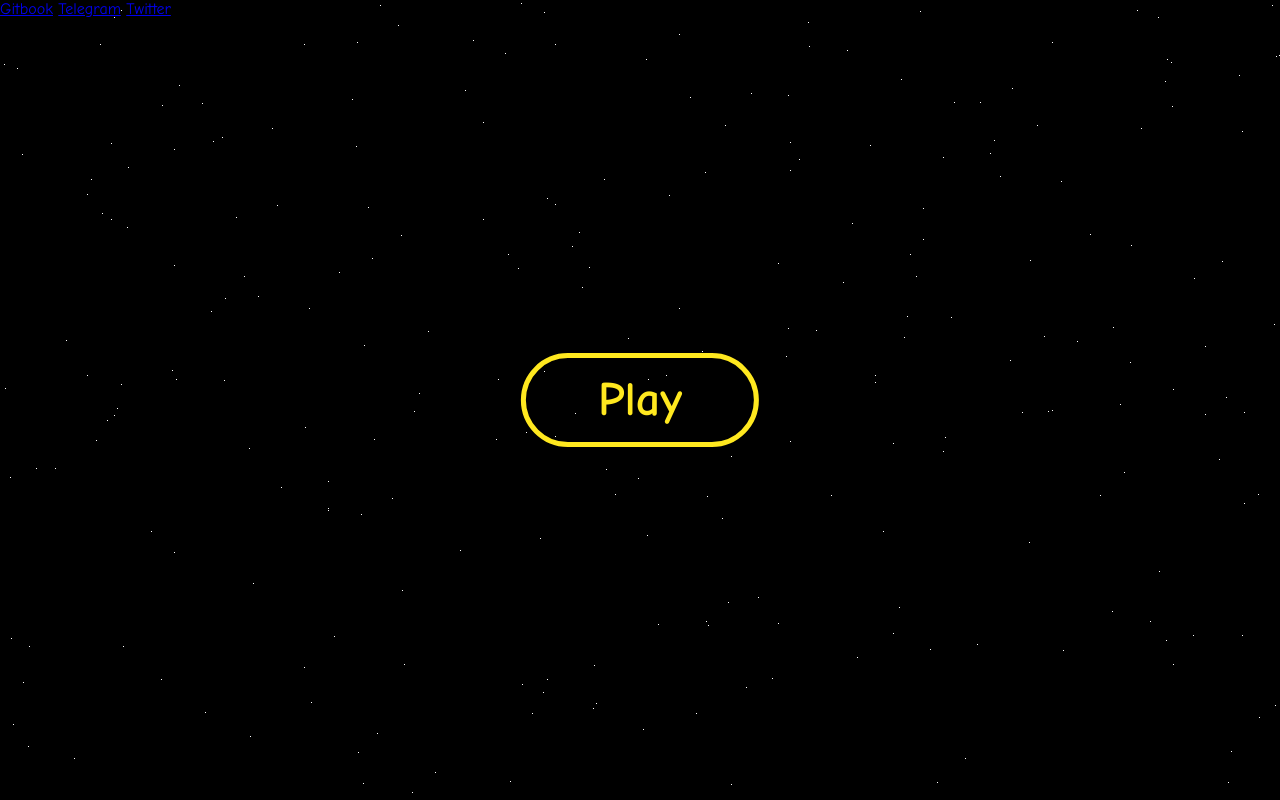
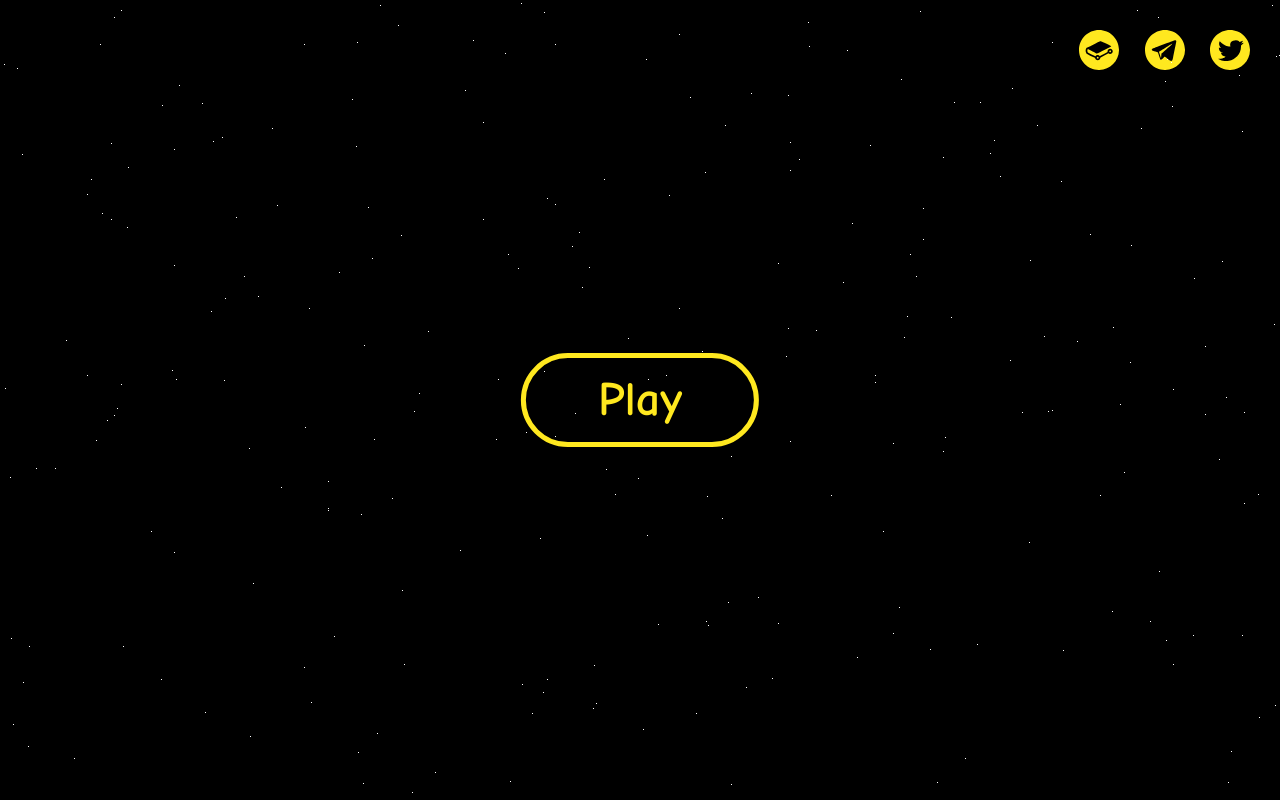
Before and after one commit to Doge-Wars/landingpage, a plain HTML site: page index.html in a window 1280 px wide. Drawn offline with nearby package versions, Linux system fonts and the light colour scheme; no server answers.

Commit message:
Social icons.

```diff
--- a/index.css
+++ b/index.css
@@ -176,3 +176,22 @@ h1, h2, h3, h4, h5, h6 {
 .replay {
     display: none;
 }
+
+header {
+    text-align: right;
+    padding: 10px;
+}
+
+a.social {
+    text-decoration: none;
+}
+
+a.social svg {
+    width: 40px;
+    margin: 20px 20px 0 0;
+    transition: fill .3s ease-in-out;
+}
+
+a.social:hover svg {
+    fill: #fff;
+}
--- a/index.html
+++ b/index.html
@@ -5,9 +5,24 @@
     </head>
     <body>
         <header>
-            <a href="https://app.gitbook.com/o/3as4Uh9WOR6W8otIi3fr/s/0TuqDBqqLV7TGGODs7kA">Gitbook</a>
-            <a href="https://tg.me/">Telegram</a>
-            <a href="https://twitter.com/">Twitter</a>
+            <a title="Gitbook" class="social" target="_blank" href="https://app.gitbook.com/o/3as4Uh9WOR6W8otIi3fr/s/0TuqDBqqLV7TGGODs7kA">
+                <svg xmlns="http://www.w3.org/2000/svg" viewBox="0 0 164.83 164.83" fill="#FFE81F">
+                    <path class="e" d="M128.6,84.45c-.1,0-.19-.01-.29-.01-1.93,0-3.57,1.49-3.72,3.45-.16,2.06,1.38,3.85,3.44,4.01,.1,0,.19,.01,.29,.01,1.93,0,3.57-1.49,3.72-3.45,.16-2.06-1.38-3.85-3.44-4.01Z" />
+                    <circle class="e" cx="77.13" cy="114.12" r="3.73" />
+                    <path class="e" d="M82.42,0C36.9,0,0,36.9,0,82.42s36.9,82.42,82.42,82.42,82.42-36.9,82.42-82.42S127.93,0,82.42,0Zm56.6,88.99c-.43,5.56-5.12,9.91-10.7,9.91-.27,0-.55-.01-.82-.03-2.33-.18-4.48-1.1-6.21-2.6-9.94,5.58-20.1,11.04-29.95,16.33l-3.5,1.88c-.19,5.75-4.92,10.37-10.71,10.37-5.43,0-9.91-4.05-10.62-9.29-.05-.02-.11-.03-.16-.06-1.96-.93-3.92-1.83-5.85-2.73-9.83-4.57-19.11-8.88-28.62-15-.47-.3-.87-.72-1.15-1.21-4.35-7.61-4.57-13.9-.76-21.73,.34-.7,.9-1.27,1.6-1.61,4.86-2.39,9.91-4.52,15.01-6.51,15.02-7.54,35.35-17.7,38.24-18.94,4.67-2,3.33-2.93,46.52,17.86,0,0,4.13,1.6-2.53,4.53-6.67,2.93-48.65,25.06-48.65,25.06,0,0-4.93,3.33-10.93,.13-4.9-2.61-24.93-13.23-32.09-17.03-.45,.21-.91,.42-1.36,.64-2.13,4.88-1.95,8.58,.63,13.39,8.86,5.61,17.7,9.72,27.05,14.06,1.5,.7,3.02,1.41,4.53,2.12,1.89-3.09,5.28-5.16,9.15-5.16,3.5,0,6.61,1.69,8.57,4.3l2.33-1.25c9.79-5.26,19.89-10.68,29.75-16.22-.18-.93-.24-1.89-.17-2.86,.43-5.56,5.12-9.91,10.7-9.91h0c.27,0,.55,.01,.82,.03,2.86,.22,5.46,1.54,7.33,3.71,1.87,2.18,2.77,4.95,2.56,7.81Z" />
+                </svg>
+            </a>
+            <a title="Telegram" class="social" target="_blank" href="https://tg.me/">
+                <svg xmlns="http://www.w3.org/2000/svg" viewBox="0 0 164.83 164.83" fill="#FFE81F">
+                    <path d="M82.42,0C36.9,0,0,36.9,0,82.42s36.9,82.42,82.42,82.42,82.42-36.9,82.42-82.42S127.93,0,82.42,0Zm46.53,46.78c-.44,5.56-10.44,50.22-13.22,66.56s-6.11,13.78-9.33,13.78-24.89-17.78-24.89-17.78c0,0-3.22,3.22-9.11,8.78-5.89,5.56-8.44,5.44-9.56,2.22-1.11-3.22-9.67-28.44-9.67-28.44,0,0-1.33-.44-15.67-4.56s-9.22-7.89-7.22-9.56c2-1.67,86.33-32.89,92.33-35.11,0,0,6.78-1.44,6.33,4.11Z" />
+                    <path d="M107.61,58.44c-2.44,1.56-50.22,31.56-50.22,31.56l8.67,26.67,1.78-19.44s38-33.33,42.44-37.78c4.44-4.44-.22-2.56-2.67-1Z" />
+                </svg>
+            </a>
+            <a title="Twitter" class="social" target="_blank" href="https://twitter.com/">
+                <svg xmlns="http://www.w3.org/2000/svg" viewBox="0 0 164.83 164.83" fill="#FFE81F">
+                    <path class="e" d="M82.42,0C36.9,0,0,36.9,0,82.42s36.9,82.42,82.42,82.42,82.42-36.9,82.42-82.42S127.93,0,82.42,0Zm45.35,63.84c1.47,36.59-24.47,57.31-49.39,62.87-24.92,5.55-44.63-8.61-44.63-8.61,25.15,.68,30.47-9.29,30.47-9.29-18.01-.68-18.8-14.95-18.8-14.95,6.46,.34,7.36-1.13,7.36-1.13-16.54-.45-17.1-21.29-15.63-20.16,1.47,1.13,9.06,1.7,9.06,1.7-15.06-14.39-6-28.2-6-28.2,22.99,23.9,44.4,22.31,44.4,22.31,0,0-7.48-16.2,10.65-23.67,18.12-7.48,26.96,4.53,26.96,4.53l13.25-5.44c-.45,6.23-8.04,11.44-8.04,11.44l11.21-2.38c-2.04,5.32-10.87,10.99-10.87,10.99Z" />
+                </svg>
+            </a>
         </header>
         <button class="play firstplay" type="button">Play</button>
         <button class="play replay" type="button">Replay</button>
```
Also changed, not shown: svg/gitbook-white.svg (added), svg/gitbook.svg (added), svg/replay-white.svg (added), svg/replay.svg (added), svg/telegram-white.svg (added), svg/telegram.svg (added), svg/twitter-white.svg (added), svg/twitter.svg (added).
